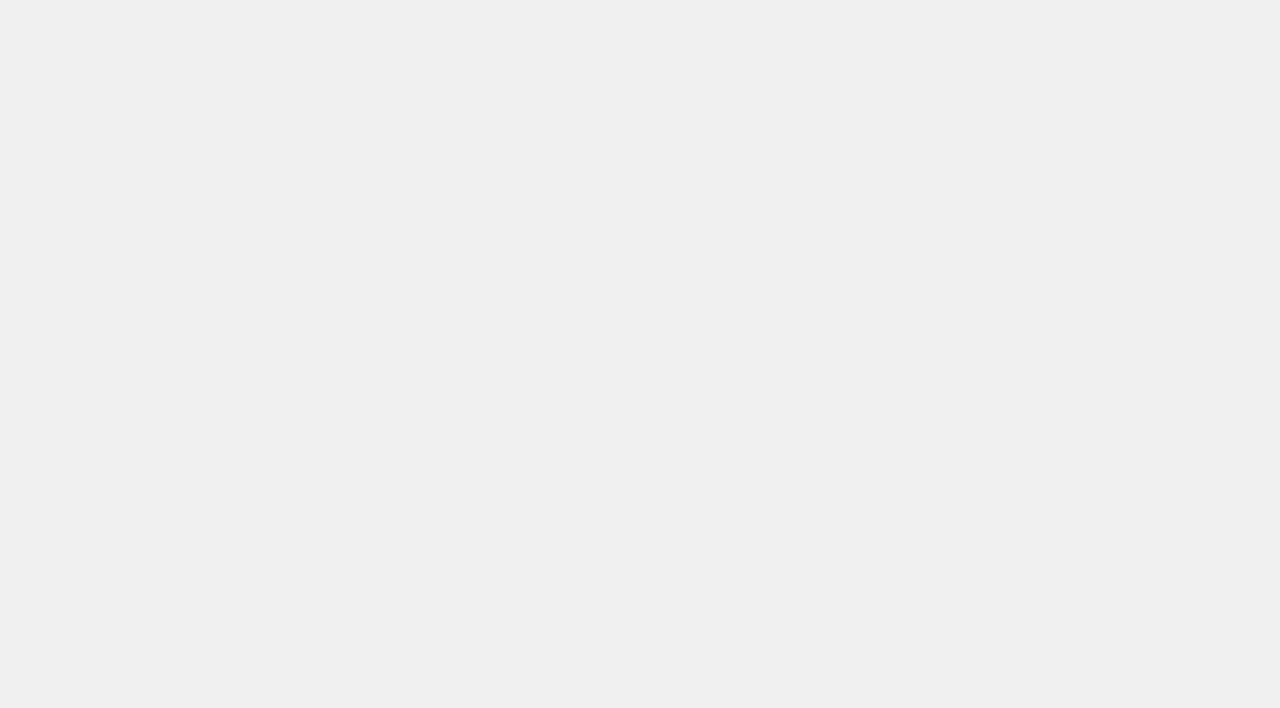
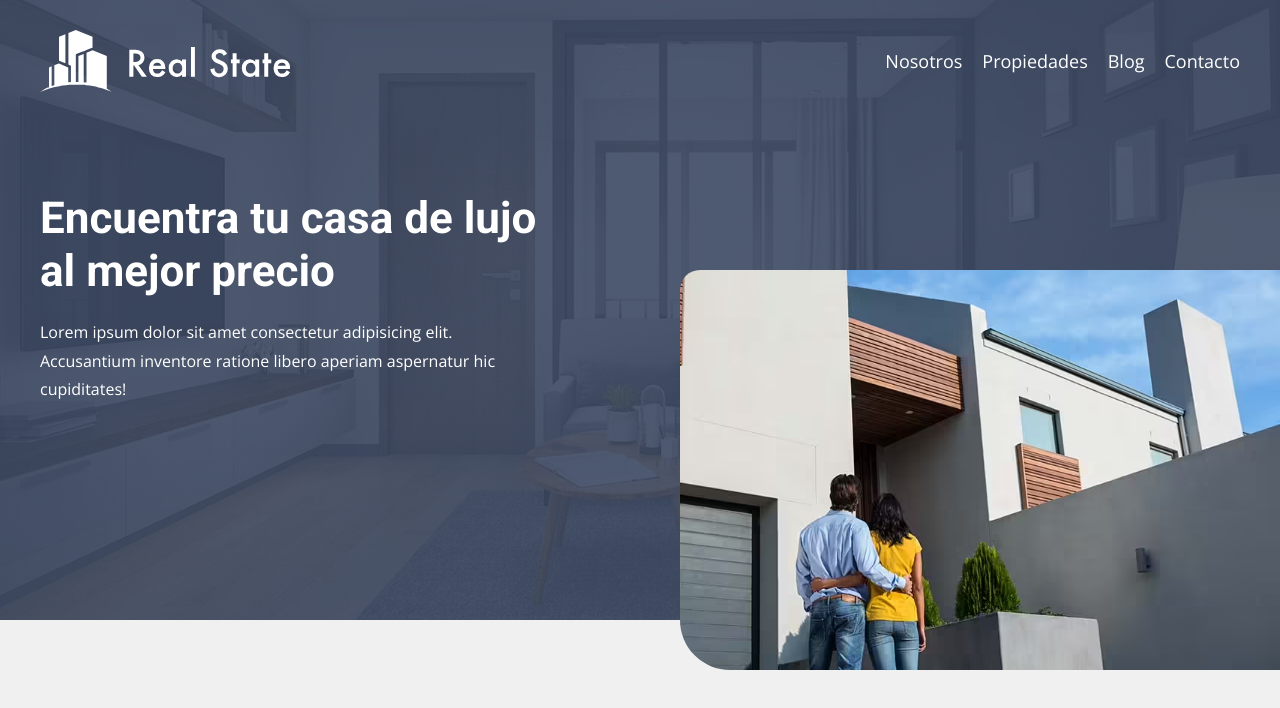
Before and after one commit to ManuelSA97/Real-Estate, a website: page index.html in a window 1280 px wide. Drawn offline with nearby package versions, Linux system fonts and the light colour scheme.

Commit message:
Finalizacion de la seccion header

```diff
--- a/index.html
+++ b/index.html
@@ -11,6 +11,27 @@
     <link rel="stylesheet" href="build/css/app.css">
 </head>
 <body>
+    <header class="header">
+        <div class="header__barra contenedor">
+            <div class="header__logo">
+                <img src="/build/img/logo.svg" alt="Logo">
+            </div>
+            <nav class="navegacion">
+                <a href="#" class="navegacion__link">Nosotros</a>
+                <a href="#" class="navegacion__link">Propiedades</a>
+                <a href="#" class="navegacion__link">Blog</a>
+                <a href="#" class="navegacion__link">Contacto</a>
+            </nav>
+        </div>
+
+        <div class="contenedor">
+            <div class="header__contenido">
+                <h1 class="header__heading">Encuentra tu casa de lujo al mejor precio</h1>
+                <p class="header__texto">Lorem ipsum dolor sit amet consectetur adipisicing elit. Accusantium inventore ratione libero aperiam aspernatur hic cupiditates!</p>
+                <img src="/build/img/imagenHeader.avif" alt="Imagen header" class="header__imagen">
+            </div>
+        </div>
+    </header>
 
 </body>
 </html>
--- a/src/scss/app.scss
+++ b/src/scss/app.scss
@@ -1 +1,2 @@
 @use 'base';
+@use 'ui/header';
--- /dev/null
+++ b/src/scss/ui/header/_header.scss
@@ -0,0 +1,93 @@
+@use 'base/mixins' as m;
+@use 'base/variables' as v;
+
+.header{
+
+    background-image: linear-gradient(to right, transparentize(v.$primario, .1) 0%, transparentize(v.$primario, .1) 100%), url(/build/img/header_bg.avif);
+    background-size: cover;
+    background-position: center;
+    padding: 3rem 0;
+    position: relative;
+    @include m.tablet {
+        padding: 3rem 0 20rem 0;
+    }
+
+    &__barra{
+        display: flex;
+        flex-direction: column;
+        align-items: center;
+        @include m.tablet {
+            flex-direction: row;
+            justify-content: space-between;
+        }
+    }
+
+    &__logo{
+        width: 25rem;
+    }
+
+    &__contenido{
+        @include m.tablet {
+            margin-top: 10rem;
+            max-width: 50rem;
+        }
+    }
+
+    &__heading{
+        color: white;
+        text-align: center;
+        @include m.tablet {
+            text-align: left;
+        }
+    }
+
+    &__texto{
+        color: white;
+        display: none;
+        @include m.tablet {
+            display: block;
+        }
+    }
+
+    &__imagen{
+        display: none;
+        @include m.tablet {
+            display: block;
+            position: absolute;
+            right: 0;
+            bottom: -5rem;
+            max-width: 35rem;
+            border-top-left-radius: 2rem;
+            border-bottom-left-radius: 5rem;
+        }
+        @include m.desktopXL {
+            max-width: 60rem;
+        }
+    }
+
+}
+
+.navegacion{
+    display: flex;
+    flex-direction: column;
+    align-items: center;
+    margin-top: 5rem;
+
+    @include m.tablet {
+        flex-direction: row;
+        gap: 2rem;
+        margin-top: 0;
+    }
+
+    &__link{
+        color: v.$blanco;
+        font-size: 1.8rem;
+        margin-bottom: 2rem;
+        &:last-of-type{
+            margin-bottom: 0;
+        }
+        @include m.tablet {
+            margin-bottom: 0;
+        }
+    }
+}
--- /dev/null
+++ b/src/scss/ui/header/_index.scss
@@ -0,0 +1 @@
+@forward 'header';
```
Also changed, not shown: build/css/app.css, 1 other file.
